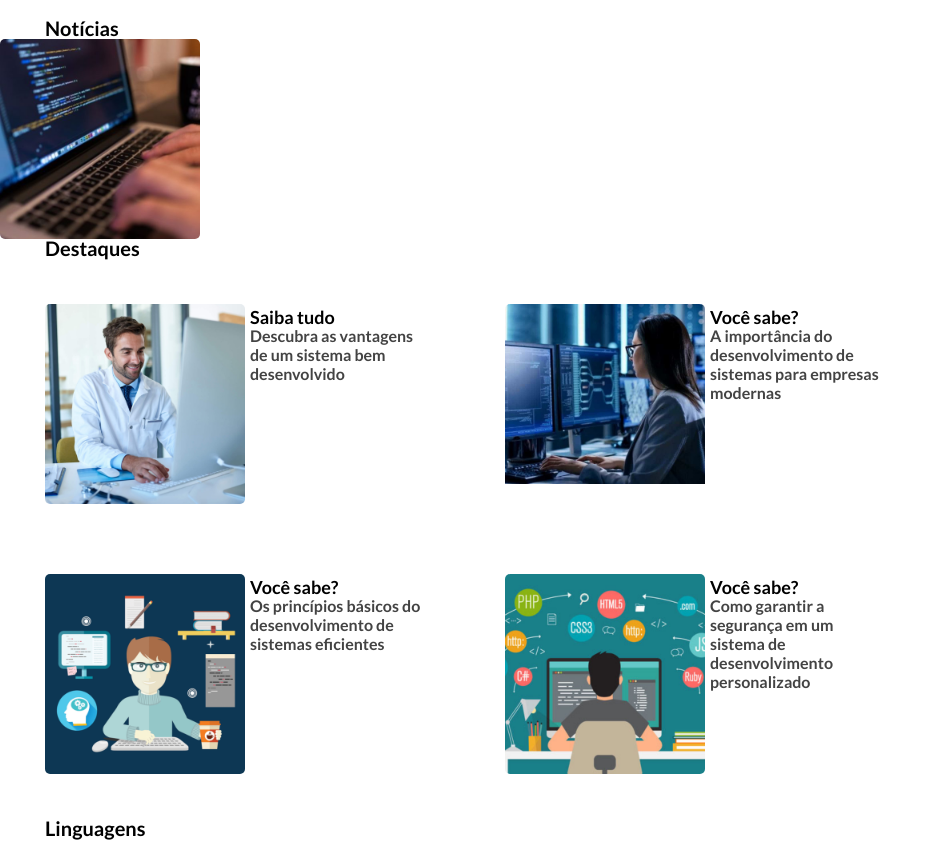
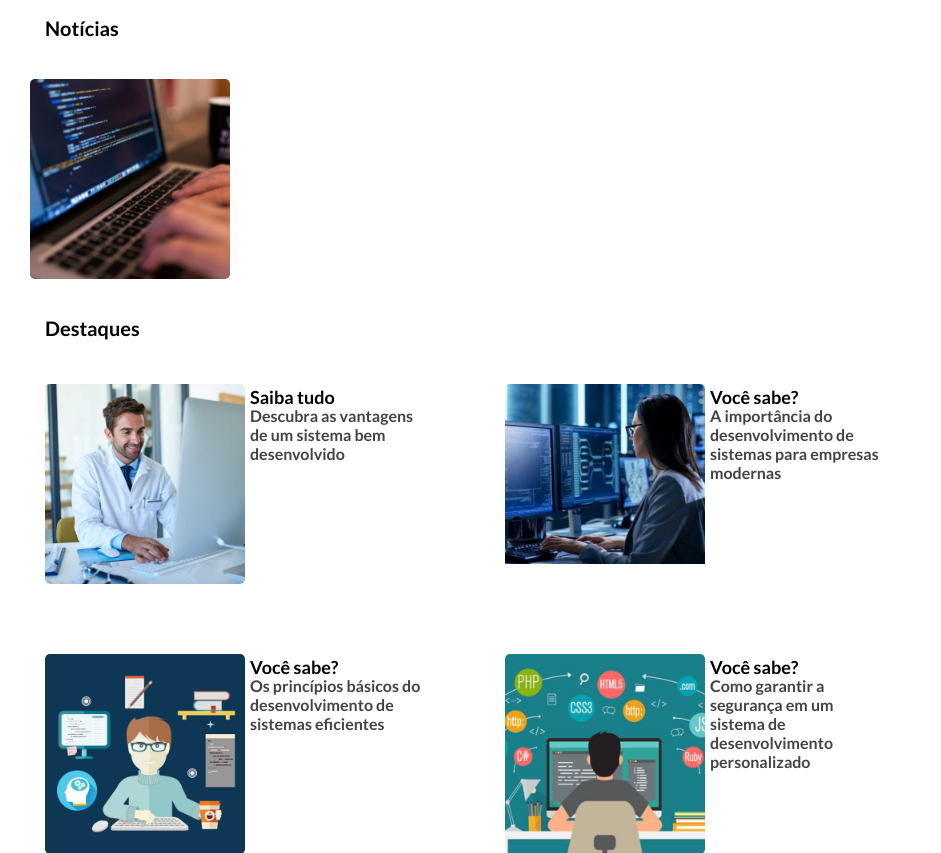
Before and after one commit to RafaBertacelli/DevSistem, a PHP site: page /noticias.php in a window 1280 px wide. Shown: the part 148-1001 px from the top of the page, without its empty margins (0-941 px from the left). Run offline with PHP 8.4, Linux system fonts and the light colour scheme; tables that the repository leaves empty or names only in its code hold one stand-in row (values such as "Sample post"); data that the repository does not hold is empty.

Commit message:
Add files via upload

```diff
--- a/css/style.css
+++ b/css/style.css
@@ -557,11 +557,15 @@ footer .footer-coluna2 p{
 .container-noticias{
     display: flex;
     flex-direction: row;
+    justify-content: center;
+    padding: 40px;
+    padding-left: 20px;
 }
 .parte-da-imagem-notiicas{
     display: flex;
     flex-direction: column;
-    padding-right: 5px;
+    padding-right: 10px;
+    padding-left: 10px;
 }
 
 .titulo-noticias1{
@@ -615,3 +619,17 @@ footer .footer-coluna2 p{
 .noticia-botao2{
     padding-top: 5px;
 }
+
+.containerN{
+    display: flex;
+    align-items: center;
+}
+.box{
+    display: flex;
+    align-items: center;
+    padding: 20px;
+}
+.sai{
+    padding-top: 20px;
+    padding: 20px;
+}
```
